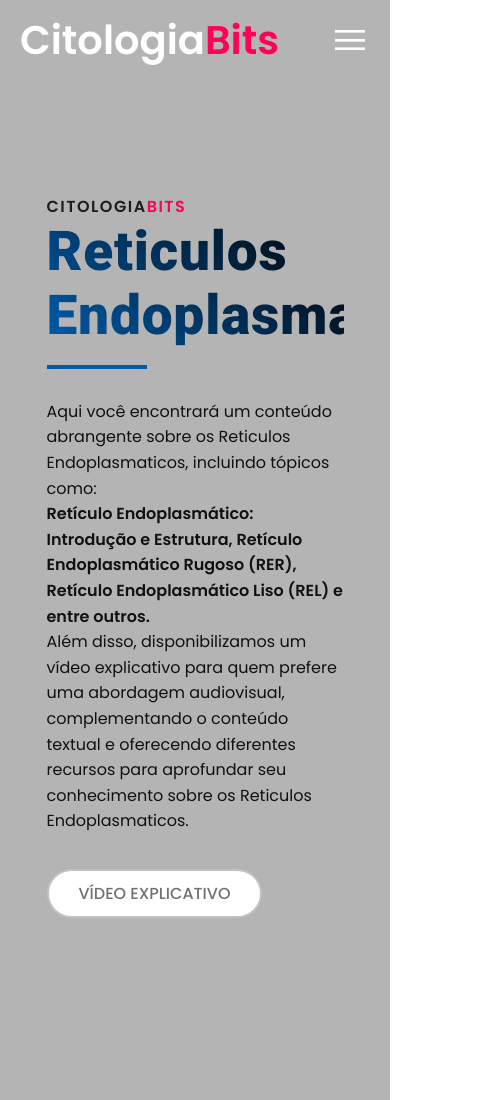
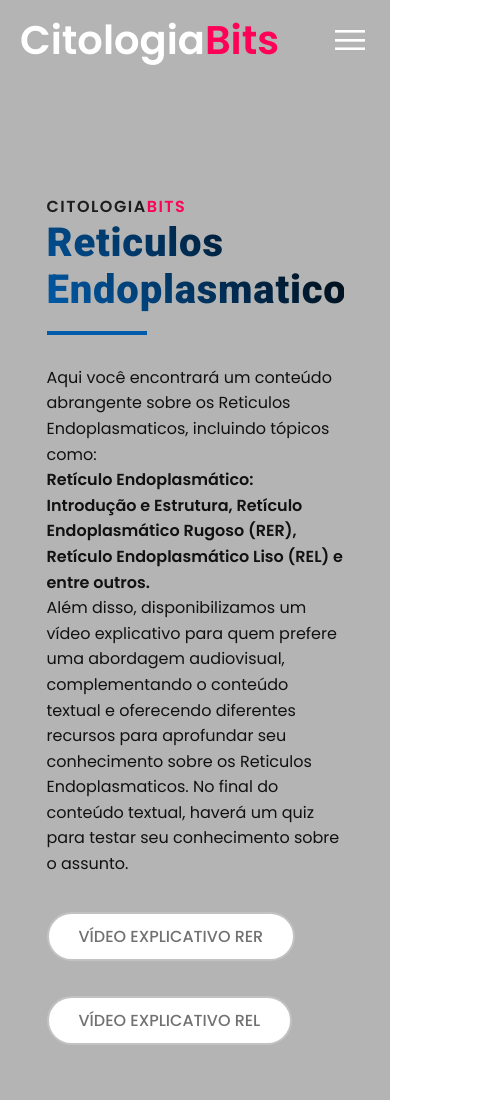
Before and after one commit to Yuri-Hostins/Citologia-Bits--Novo, a plain HTML site: page CitologiaBits (Novo)/assets/pages/reti-endoplasmatico.html in a window 390 px wide. Shown: the top 1100 px of the page, 484 px wide, since content can reach past the window. Drawn offline with Linux system fonts and the light colour scheme.

Commit message:
finalizando o projeto

```diff
--- a/CitologiaBits (Novo)/assets/css/conteudo/conteudo.css
+++ b/CitologiaBits (Novo)/assets/css/conteudo/conteudo.css
@@ -225,4 +225,8 @@ figcaption {
     max-width: 300px;
     /* Define a largura máxima para as imagens dentro do elemento com a classe .imagem-conteudo */
   }
+
+  .banner-conteudo>div h1 {
+    font-size: clamp(2rem, 2rem + 5vw, 2.5rem);
+  }
 }
--- a/CitologiaBits (Novo)/assets/pages/reti-endoplasmatico.html
+++ b/CitologiaBits (Novo)/assets/pages/reti-endoplasmatico.html
@@ -78,7 +78,7 @@
       <div class="banner-conteudo">
         <div>
           <span><strong>Citologia<span class="titulo-span">Bits</span></strong></span>
-          <h1>Reticulos Endoplasmaticos</h1>
+          <h1 id="#reticulo">Reticulos Endoplasmaticos</h1>
           <hr>
           <p>
             Aqui você encontrará um conteúdo abrangente sobre os Reticulos Endoplasmaticos, incluindo tópicos como:
@@ -90,8 +90,10 @@
           </p>
           <p>
             Além disso, disponibilizamos um vídeo explicativo para quem prefere uma abordagem audiovisual, complementando o conteúdo textual e oferecendo diferentes recursos para aprofundar seu conhecimento sobre os Reticulos Endoplasmaticos.
+            No final do conteúdo textual, haverá um quiz para testar seu conhecimento sobre o assunto.
           </p>
-          <a href="#">Vídeo Explicativo</a>
+          <a href="https://www.youtube.com/embed/ZoaYzVKRfvE?si=PQl2GxZoqGPC2NO-&amp;start=12">Vídeo Explicativo RER</a>
+          <a href="https://www.youtube.com/embed/II2WTiOSTtw?start=13">Vídeo Explicativo REL</a>
         </div>
       </div>
     </section>
@@ -284,7 +286,8 @@
                 A complexidade e a versatilidade do retículo endoplasmático evidenciam sua importância na fisiologia celular e sua relevância para a compreensão da biologia celular como um todo. Seu estudo contínuo e aprofundado são essenciais para avançar na pesquisa biomédica, proporcionando insights valiosos sobre os processos celulares e suas implicações em saúde e doença. Em suma, o retículo endoplasmático é uma organela celular notável, destacando-se como uma das peças-chave para a manutenção da vida e a funcionalidade do organismo multicelular.
               </p>
             </div>
-          </div>          <!-- Aqui começa o quiz -->
+          </div>
+          <!-- Aqui começa o quiz -->
 
           <!-- botão iniciar Quiz -->
           <section>
```
Also changed, not shown: CitologiaBits (Novo)/assets/pages/centriolos.html (+2 -1 lines), CitologiaBits (Novo)/assets/pages/citoplasma.html (+2 -1 lines), CitologiaBits (Novo)/assets/pages/complexo-golgiense.html (+2 -1 lines), CitologiaBits (Novo)/assets/pages/lisossomos.html (+1 -1 lines), CitologiaBits (Novo)/assets/pages/mitocondria.html (+1 -1 lines), CitologiaBits (Novo)/assets/pages/organelas.html (+2 -1 lines), CitologiaBits (Novo)/assets/pages/peroxissomos.html (+1 -1 lines), CitologiaBits (Novo)/assets/pages/ribossomos.html (+1 -1 lines), CitologiaBits (Novo)/assets/pages/vacuolos.html (+1 -1 lines), CitologiaBits (Novo)/index.html (+1 -1 lines).
